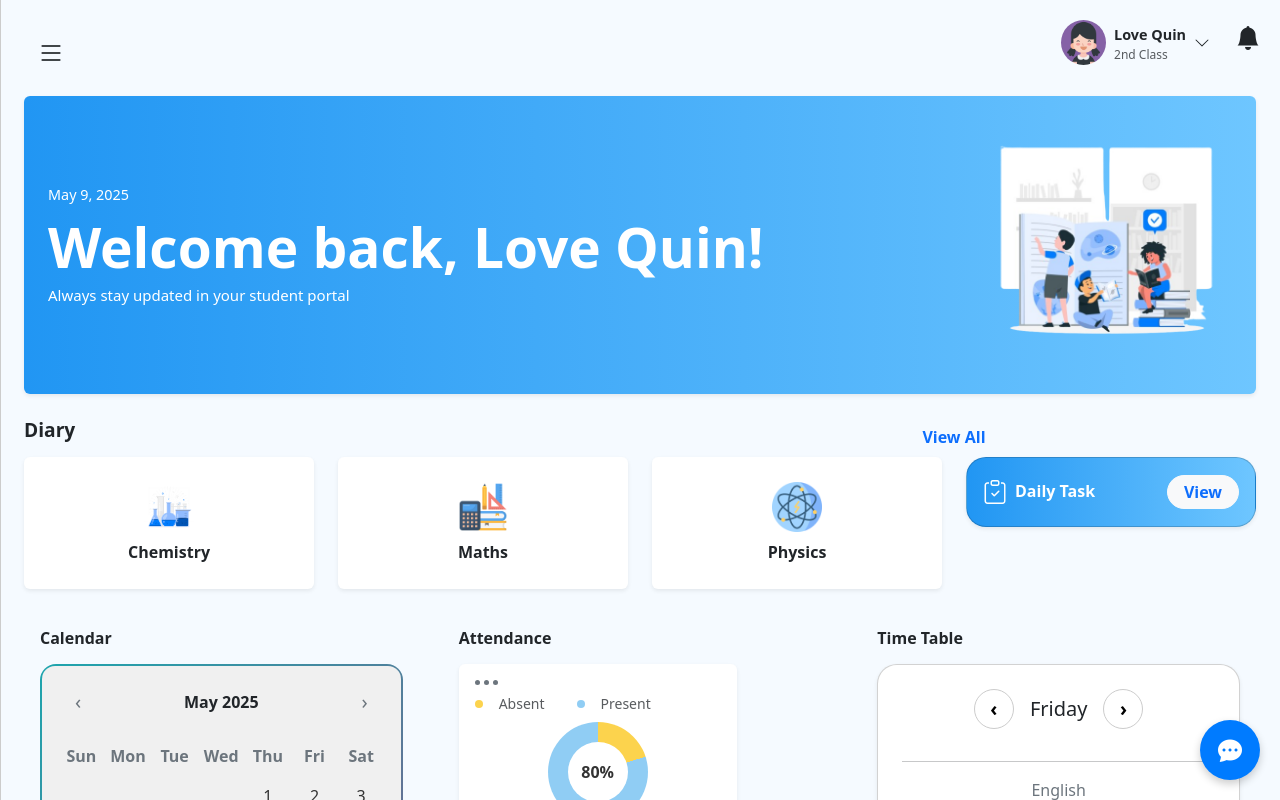
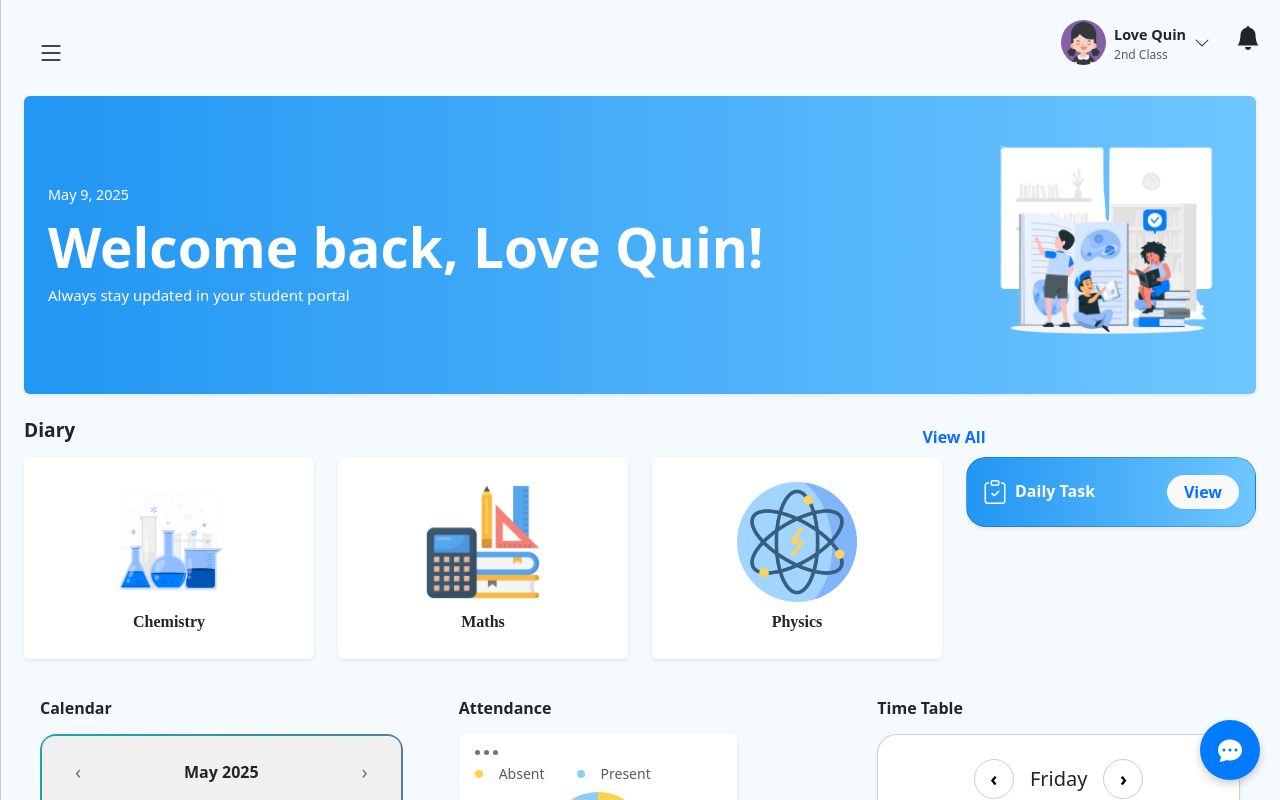
Before and after one commit to saikirandamerla/Rycort, a React (Vite) app in the folder client/: page / in a window 1280 px wide. Built offline with nearby package versions, Linux system fonts and the light colour scheme.

Commit message:
home page edit

```diff
--- a/client/src/pages/homepage.jsx
+++ b/client/src/pages/homepage.jsx
@@ -202,8 +202,8 @@ function Homepage() {
           {subjects.slice(0, showAllSubjects ? subjects.length : 3).map((subject, index) => (
             <div className="col-3" key={index}>
               <button className="btn w-100 h-100 py-4 shadow-sm rounded" style={{ backgroundColor: "white" }}>
-                <img src={subjectImages[subject]} alt={subject} style={{ width: "50px", height: "50px", objectFit: "contain" }} />
-                <div className="mt-2 fw-bold">{subject}</div>
+                <img src={subjectImages[subject]} alt={subject} style={{ width: "120px", height: "120px", objectFit: "contain" }} />
+                <div className="mt-2 fw-bold" style={{fontFamily: "sora"}}>{subject}</div>
               </button>
             </div>
           ))}
```
